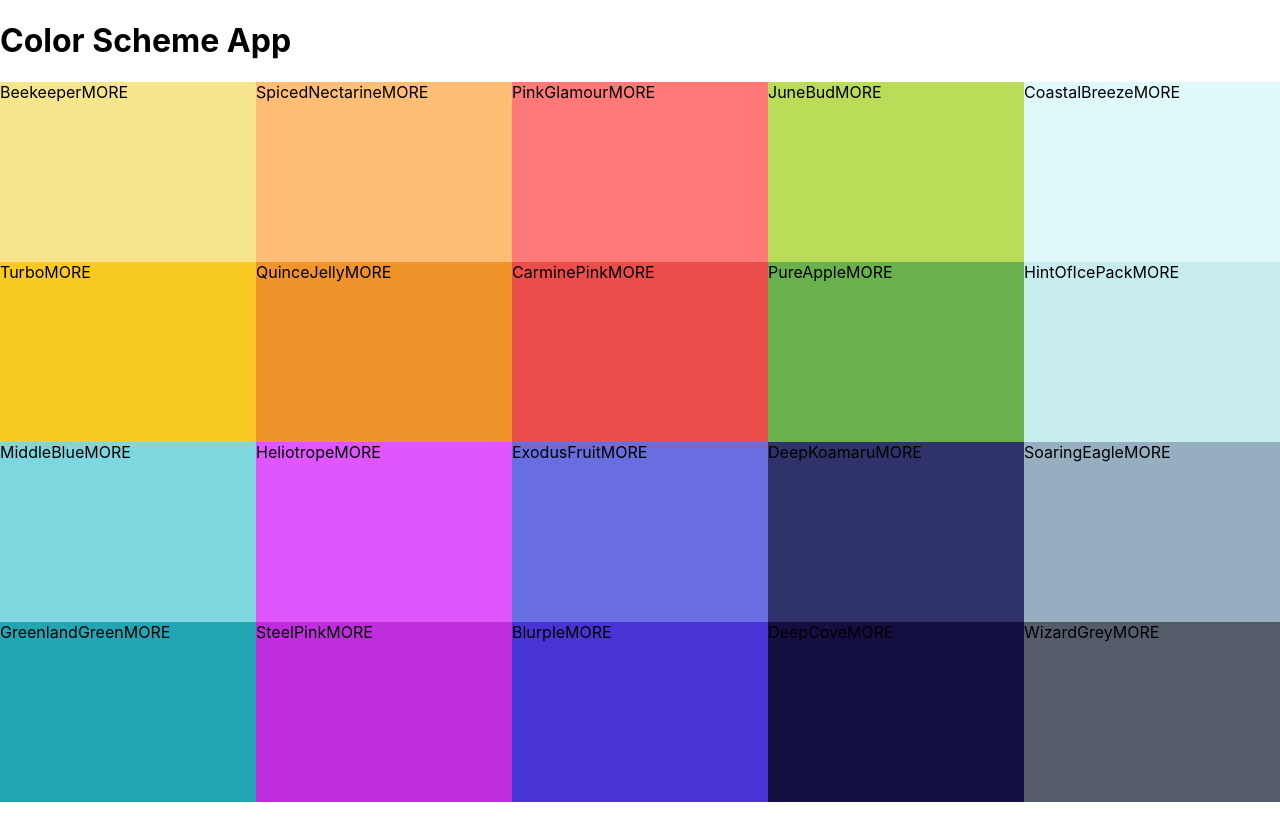
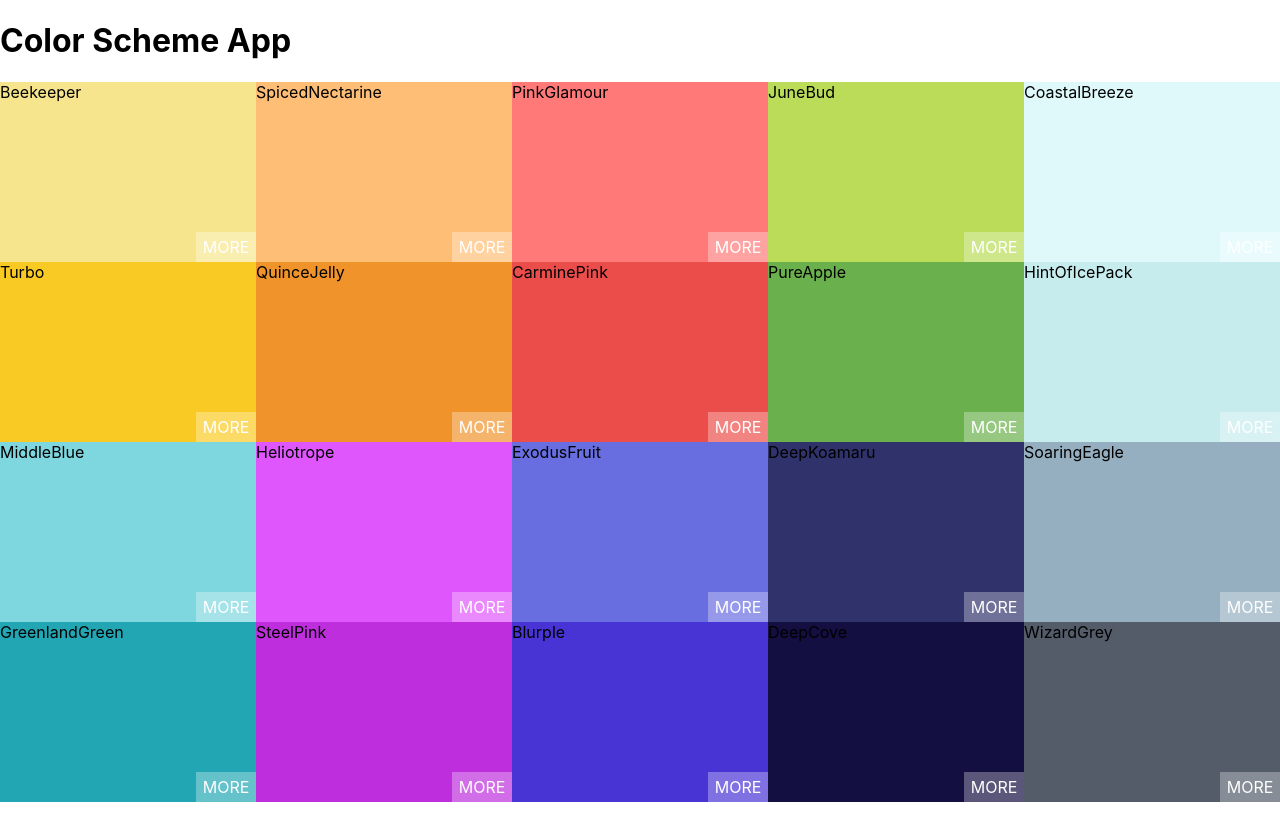
Before and after one commit to sparekh315/ColorSchemeProject, a React (Create React App) app in the folder color-scheme/: page / in a window 1280 px wide. Shown: the top 840 px of the page. Built offline with nearby package versions, Linux system fonts and the light colour scheme.

Commit message:
styled color squares

```diff
--- a/color-scheme/src/Components/ColorSquare.css
+++ b/color-scheme/src/Components/ColorSquare.css
@@ -1,8 +1,60 @@
 .ColorSquare {
-    /* this width makes 5 boxes across, and this height makes 4 rows of boxes */
+    /* this width makes 5 boxes across, and this height makes 4 boxes in each row */
     width: 20%;
     height: 25%;
     margin: 0 auto;
     display: inline-block;
+    position: relative;
     cursor: pointer;
 }
+
+.copy-button {
+    width: 100px;
+    height: 30px;
+    position: absolute;
+    display: inline-block;
+    top:50%;
+    left: 50%;
+    margin-left: -50px;
+    margin-top: -15px;
+    text-align:center;
+    border: none;
+    background: rgba(255, 255, 255, 0.3);
+    font-size: 1rem;
+    line-height: 30px;
+    color: white;
+    text-transform: uppercase;
+    opacity: 0;
+}
+
+.ColorSquare:hover .copy-button {
+    opacity: 1;
+    transition: 0.5s;
+}
+
+.sqaure-content {
+    position: absolute;
+    width: 100%;
+    padding: 10px;
+    left: 0px;
+    bottom: 0px;
+    color: black;
+    letter-spacing: 1px;
+    text-transform: uppercase;
+    font-size: 12px;
+
+}
+
+.more {
+    position: absolute;
+    background: rgba(255, 255, 255, 0.3);
+    border: none;
+    right: 0px;
+    bottom: 0px;
+    color: white;
+    width: 60px;
+    height: 30px;
+    text-align: center;
+    line-height: 30px;
+    text-transform: uppercase;
+}
--- a/color-scheme/src/Components/ColorSquare.js
+++ b/color-scheme/src/Components/ColorSquare.js
@@ -8,10 +8,18 @@
 
 
     render() {
+        const {name, background} = this.props
         return(
-            <div style={{ background: this.props.background }}className='ColorSquare'>
-                <span>{this.props.name}</span>
-                <span>MORE</span>
+            <div style={{ background }}className='ColorSquare'>
+                <div className='copy-container'>
+                    <div className='square-content'>
+                        <span>{ name }</span>
+                    </div>
+                    <button className='copy-button'>
+                        Copy
+                    </button>
+                </div>
+                <span className='more'>More</span>
             </div>
         )
     };
```
Also changed, not shown: 1 other file (tests, documents, lock files or other folders).
